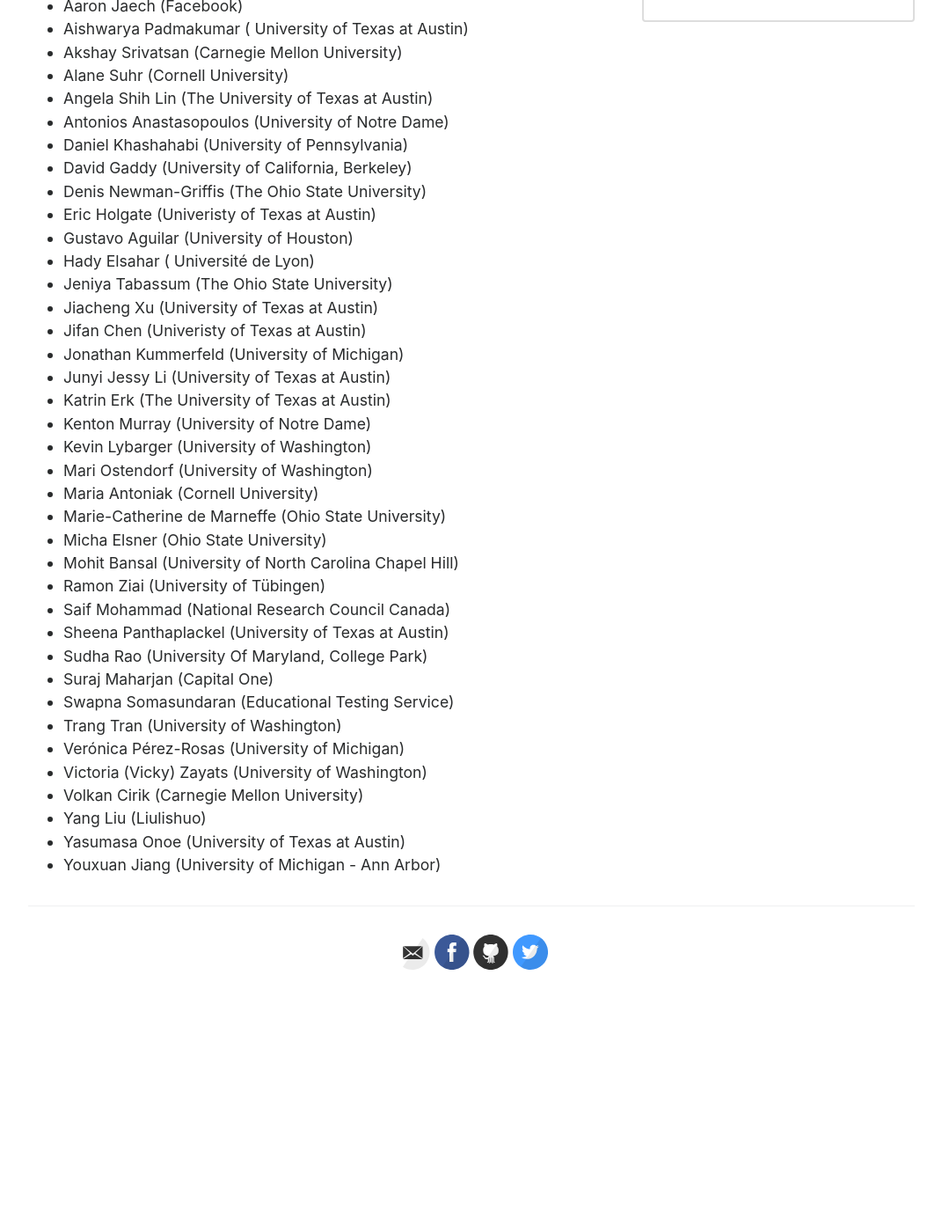
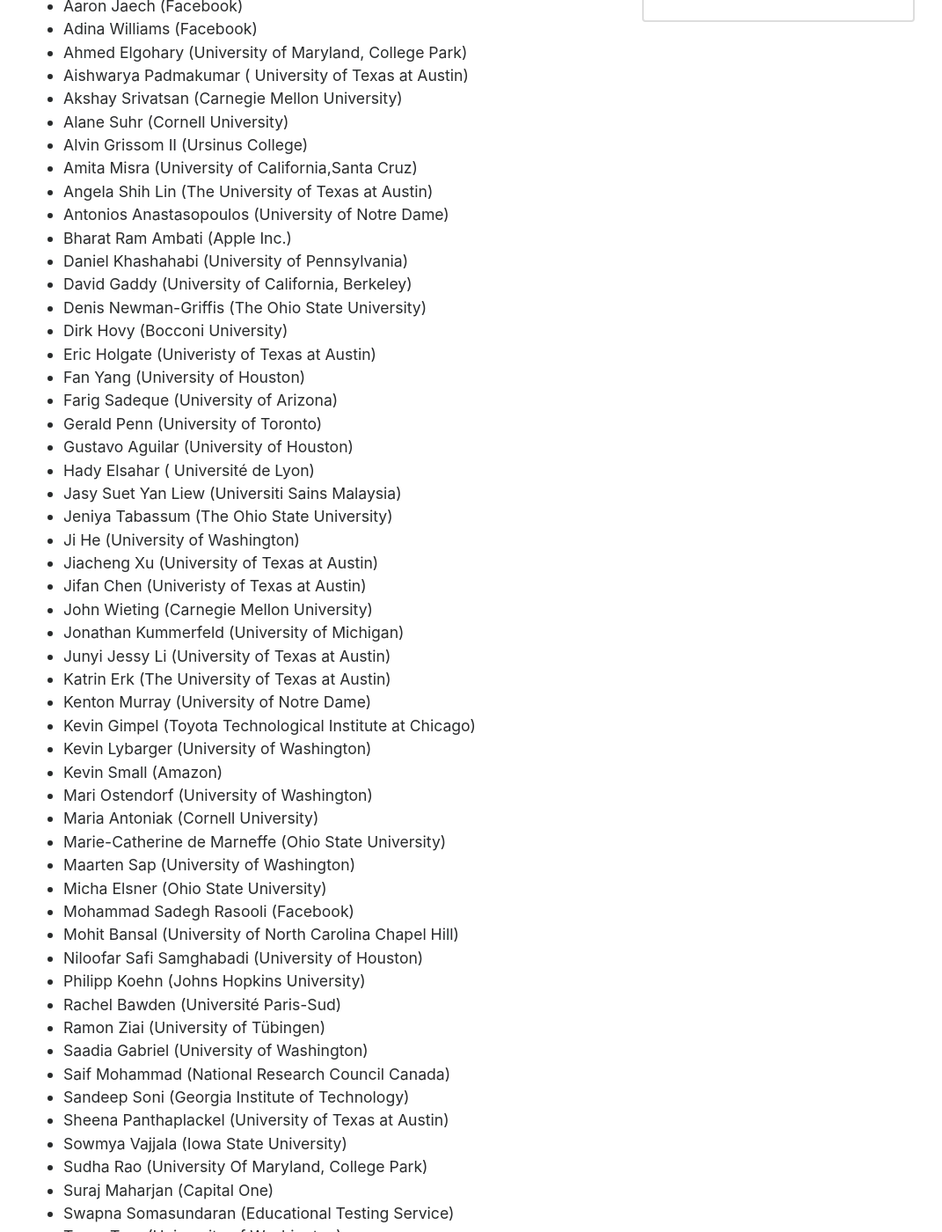
Before and after one commit to aacl2023-srw/aacl2023-srw.github.io, a Jekyll site: the page built from organization.md, in a window 1280 px wide and 1400 px high, scrolled down 843 px. Shown: the whole window at 88% size, without its empty margins (104-1175 px from the left). Built offline with Jekyll 4.4.1, drawn with Linux system fonts in a browser that asks for light colours; before the commit the page ends 1983 px from its top, so only the background shows below that.

Commit message:
organization updates

```diff
--- a/organization.md
+++ b/organization.md
@@ -17,33 +17,55 @@ order : 1
 
 ### Program Committee
 - Aaron Jaech (Facebook)
+- Adina Williams (Facebook)
+- Ahmed Elgohary (University of Maryland, College Park)
 - Aishwarya Padmakumar ( University of Texas at Austin)
 - Akshay Srivatsan (Carnegie Mellon University)
 - Alane Suhr (Cornell University)
+- Alvin Grissom II (Ursinus College)
+- Amita Misra (University of California,Santa Cruz)
 - Angela Shih Lin (The University of Texas at Austin)
 - Antonios Anastasopoulos (University of Notre Dame)
+- Bharat Ram Ambati (Apple Inc.)
 - Daniel Khashahabi (University of Pennsylvania)
 - David Gaddy (University of California, Berkeley)
 - Denis Newman-Griffis (The Ohio State University)
+- Dirk Hovy (Bocconi University)
 - Eric Holgate (Univeristy of Texas at Austin)
+- Fan Yang (University of Houston)
+- Farig Sadeque (University of Arizona)
+- Gerald Penn (University of Toronto)
 - Gustavo Aguilar (University of Houston)
 - Hady Elsahar ( Université de Lyon)
+- Jasy Suet Yan Liew (Universiti Sains Malaysia)
 - Jeniya Tabassum (The Ohio State University)
+- Ji He (University of Washington)
 - Jiacheng Xu (University of Texas at Austin)
 - Jifan Chen (Univeristy of Texas at Austin)
+- John Wieting (Carnegie Mellon University)
 - Jonathan Kummerfeld (University of Michigan)
 - Junyi Jessy Li (University of Texas at Austin)
 - Katrin Erk (The University of Texas at Austin)
 - Kenton Murray (University of Notre Dame)
+- Kevin Gimpel (Toyota Technological Institute at Chicago)
 - Kevin Lybarger (University of Washington)
+- Kevin Small (Amazon)
 - Mari Ostendorf (University of Washington)
 - Maria Antoniak (Cornell University)
 - Marie-Catherine de Marneffe (Ohio State University)
+- Maarten Sap (University of Washington)
 - Micha Elsner (Ohio State University)
+- Mohammad Sadegh Rasooli (Facebook)
 - Mohit Bansal (University of North Carolina Chapel Hill)
+- Niloofar Safi Samghabadi (University of Houston)
+- Philipp Koehn (Johns Hopkins University)
+- Rachel Bawden (Université Paris-Sud)
 - Ramon Ziai (University of Tübingen)
+- Saadia Gabriel (University of Washington)
 - Saif Mohammad (National Research Council Canada)
+- Sandeep Soni (Georgia Institute of Technology)
 - Sheena Panthaplackel (University of Texas at Austin)
+- Sowmya Vajjala (Iowa State University)
 - Sudha Rao (University Of Maryland, College Park)
 - Suraj Maharjan (Capital One)
 - Swapna Somasundaran (Educational Testing Service)
```
